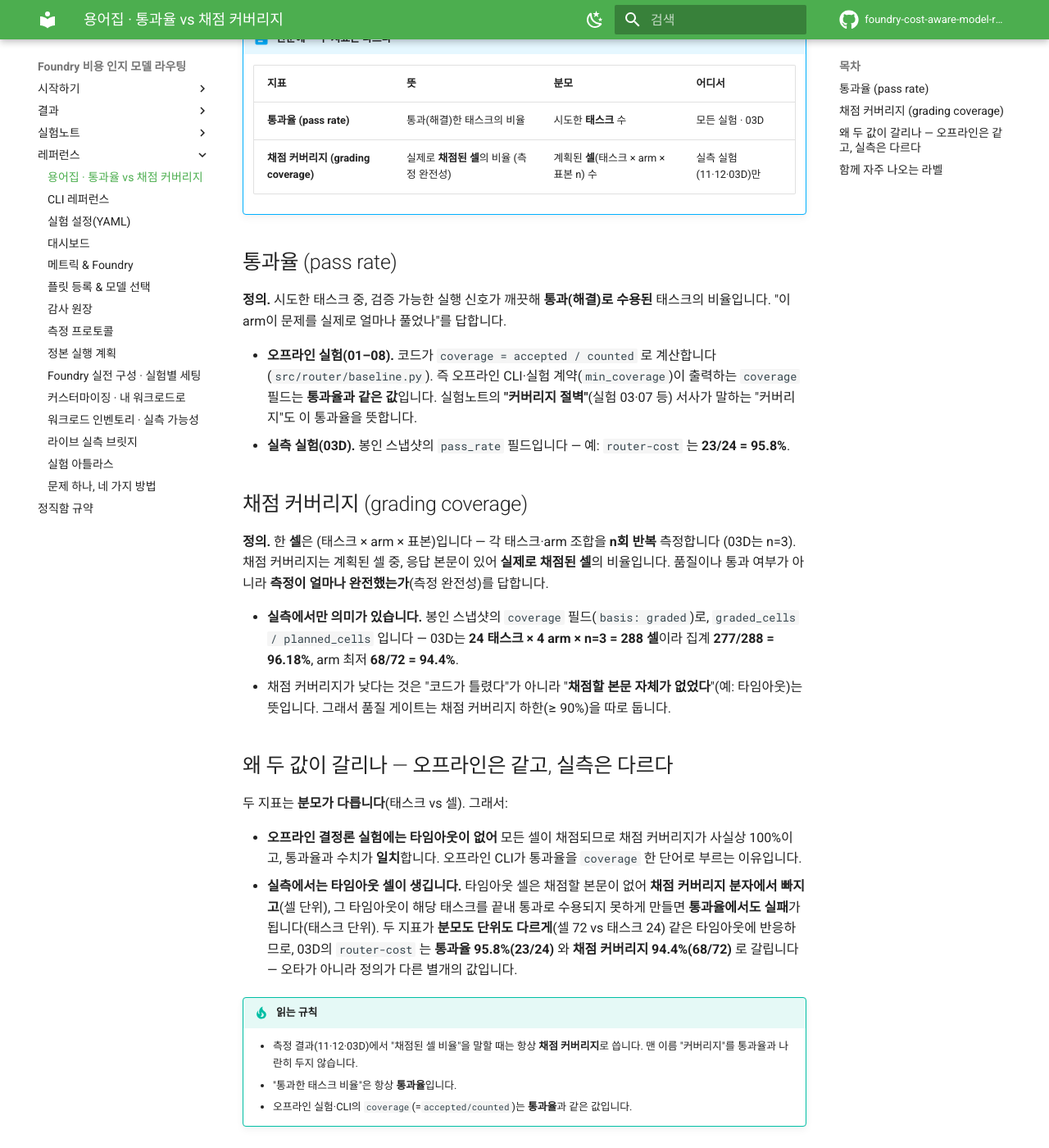
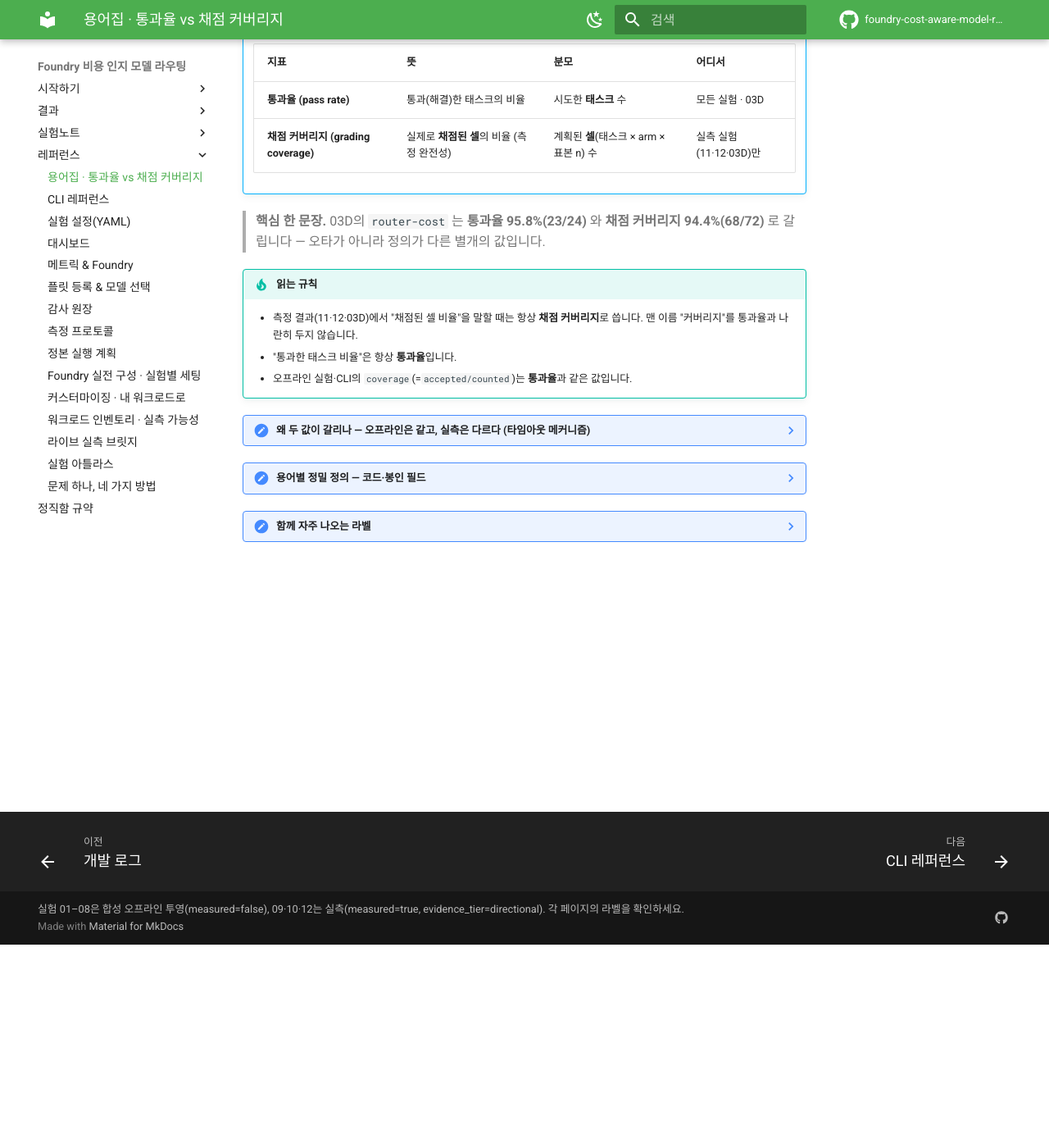
Before and after one commit to hyeonsangjeon/foundry-cost-aware-model-routing, an MkDocs documentation site: the page built from docs/manual/glossary.md, in a window 1280 px wide and 1400 px high, scrolled down 248 px. Shown: the whole window at 82% size. Built offline with MkDocs 1.6.1 and Material for MkDocs 9.7.7, drawn with Linux system fonts in a browser that asks for light colours; comment, search, counter and statistics services are not loaded; some of the changed text lies outside the part shown.

Commit message:
docs(glossary): compress to one screen with collapsible detail
The glossary had grown to ~5 screens: each term's definition, the "왜
갈리나" section, the "읽는 규칙" box, and a closing paragraph all restated
the same distinction four times. It read like a document, not a 30-second
lookup.

Restructure placement and exposure only (no definition, number, field
name, or code reference changed — verified by a token diff showing nothing
removed for either numbers or `code` spans):

- Keep visible, above the fold: the 한눈에 comparison table, a one-line
  headline ("03D의 router-cost는 통과율 95.8%(23/24)와 채점 커버리지
  94.4%(68/72)로 갈립니다"), and the 3-line 읽는 규칙 box.
- Fold the rest into collapsed Material `???` admonitions — nothing is
  deleted, only collapsed:
    - 왜 두 값이 갈리나 (타임아웃 메커니즘)
    - 용어별 정밀 정의 — 코드·봉인 필드
    - 함께 자주 나오는 라벨
- Cell definition kept intact: 셀 = (태스크 × arm × 표본 n), 03D n=3.

Co-authored-by: Copilot <223556219+Copilot@users.noreply.github.com>

```diff
--- a/docs/manual/glossary.md
+++ b/docs/manual/glossary.md
@@ -1,8 +1,7 @@
 # 용어집 — 통과율 vs 채점 커버리지
 
-이 저장소의 지표를 한 곳에서 정확히 읽기 위한 용어집입니다. 특히 **통과율(pass rate)** 과
-**채점 커버리지(grading coverage)** 는 이름이 비슷해 섞이기 쉽지만 **서로 다른 지표**입니다 —
-분모가 다르고, 측정 결과에서는 값도 갈립니다.
+이 저장소의 지표를 한 곳에서 확인하는 용어집입니다. 특히 **통과율(pass rate)** 과
+**채점 커버리지(grading coverage)** 는 이름이 비슷하지만 **서로 다른 지표**입니다.
 
 !!! abstract "한눈에 — 두 지표는 다르다"
     | 지표 | 뜻 | 분모 | 어디서 |
@@ -10,42 +9,8 @@
     | **통과율 (pass rate)** | 통과(해결)한 태스크의 비율 | 시도한 **태스크** 수 | 모든 실험 · 03D |
     | **채점 커버리지 (grading coverage)** | 실제로 **채점된 셀**의 비율 (측정 완전성) | 계획된 **셀**(태스크 × arm × 표본 n) 수 | 실측 실험(11·12·03D)만 |
 
-## 통과율 (pass rate)
-
-**정의.** 시도한 태스크 중, 검증 가능한 실행 신호가 깨끗해 **통과(해결)로 수용된** 태스크의
-비율입니다. "이 arm이 문제를 실제로 얼마나 풀었나"를 답합니다.
-
-- **오프라인 실험(01–08).** 코드가 `coverage = accepted / counted` 로 계산합니다
-  (`src/router/baseline.py`). 즉 오프라인 CLI·실험 계약(`min_coverage`)이 출력하는 `coverage`
-  필드는 **통과율과 같은 값**입니다. 실험노트의 **"커버리지 절벽"**(실험 03·07 등) 서사가
-  말하는 "커버리지"도 이 통과율을 뜻합니다.
-- **실측 실험(03D).** 봉인 스냅샷의 `pass_rate` 필드입니다 —
-  예: `router-cost` 는 **23/24 = 95.8%**.
-
-## 채점 커버리지 (grading coverage)
-
-**정의.** 한 **셀**은 (태스크 × arm × 표본)입니다 — 각 태스크·arm 조합을 **n회 반복** 측정합니다
-(03D는 n=3). 채점 커버리지는 계획된 셀 중, 응답 본문이 있어 **실제로 채점된 셀**의 비율입니다.
-품질이나 통과 여부가 아니라 **측정이 얼마나 완전했는가**(측정 완전성)를 답합니다.
-
-- **실측에서만 의미가 있습니다.** 봉인 스냅샷의 `coverage` 필드(`basis: graded`)로,
-  `graded_cells / planned_cells` 입니다 — 03D는 **24 태스크 × 4 arm × n=3 = 288 셀**이라 집계
-  **277/288 = 96.18%**, arm 최저 **68/72 = 94.4%**.
-- 채점 커버리지가 낮다는 것은 "코드가 틀렸다"가 아니라 "**채점할 본문 자체가 없었다**"(예:
-  타임아웃)는 뜻입니다. 그래서 품질 게이트는 채점 커버리지 하한(≥ 90%)을 따로 둡니다.
-
-## 왜 두 값이 갈리나 — 오프라인은 같고, 실측은 다르다
-
-두 지표는 **분모가 다릅니다**(태스크 vs 셀). 그래서:
-
-- **오프라인 결정론 실험에는 타임아웃이 없어** 모든 셀이 채점되므로 채점 커버리지가 사실상
-  100%이고, 통과율과 수치가 **일치**합니다. 오프라인 CLI가 통과율을 `coverage` 한 단어로
-  부르는 이유입니다.
-- **실측에서는 타임아웃 셀이 생깁니다.** 타임아웃 셀은 채점할 본문이 없어 **채점 커버리지
-  분자에서 빠지고**(셀 단위), 그 타임아웃이 해당 태스크를 끝내 통과로 수용되지 못하게 만들면
-  **통과율에서도 실패**가 됩니다(태스크 단위). 두 지표가 **분모도 단위도 다르게**(셀 72 vs
-  태스크 24) 같은 타임아웃에 반응하므로, 03D의 `router-cost` 는 **통과율 95.8%(23/24)** 와
-  **채점 커버리지 94.4%(68/72)** 로 갈립니다 — 오타가 아니라 정의가 다른 별개의 값입니다.
+> **핵심 한 문장.** 03D의 `router-cost` 는 **통과율 95.8%(23/24)** 와 **채점 커버리지
+> 94.4%(68/72)** 로 갈립니다 — 오타가 아니라 정의가 다른 별개의 값입니다.
 
 !!! tip "읽는 규칙"
     - 측정 결과(11·12·03D)에서 "채점된 셀 비율"을 말할 때는 항상 **채점 커버리지**로 씁니다.
@@ -53,16 +18,49 @@
     - "통과한 태스크 비율"은 항상 **통과율**입니다.
     - 오프라인 실험·CLI의 `coverage`(=`accepted/counted`)는 **통과율**과 같은 값입니다.
 
-## 함께 자주 나오는 라벨
+??? note "왜 두 값이 갈리나 — 오프라인은 같고, 실측은 다르다 (타임아웃 메커니즘)"
+    두 지표는 **분모가 다릅니다**(태스크 vs 셀). 그래서:
 
-| 라벨 | 뜻 |
-| --- | --- |
-| `measured=false` (투영) | 합성 데이터에 대한 오프라인 계산. 측정된 Azure 지출이 아님(실험 01–08). |
-| `measured=true` (실측) | 실제 Azure Foundry 호출과 usage로 측정된 값(실험 09·10·11·12). |
-| `evidence_tier=directional` | 24 과제·단일 테넌트·1회 측정 — 통계적 신뢰가 아니라 방향성 신호. |
-| `cost_complete=true` / `unpriced 0%` | 모든 셀이 고정(pinned) 요율로 가격화됨. |
-| `plan_hash` | 워크로드·정책·요율을 봉인한 내용 주소 해시. 재현/replay의 기준. |
+    - **오프라인 결정론 실험에는 타임아웃이 없어** 모든 셀이 채점되므로 채점 커버리지가 사실상
+      100%이고, 통과율과 수치가 **일치**합니다. 오프라인 CLI가 통과율을 `coverage` 한 단어로
+      부르는 이유입니다.
+    - **실측에서는 타임아웃 셀이 생깁니다.** 타임아웃 셀은 채점할 본문이 없어 **채점 커버리지
+      분자에서 빠지고**(셀 단위), 그 타임아웃이 해당 태스크를 끝내 통과로 수용되지 못하게 만들면
+      **통과율에서도 실패**가 됩니다(태스크 단위). 두 지표가 **분모도 단위도 다르게**(셀 72 vs
+      태스크 24) 같은 타임아웃에 반응하므로, 03D의 `router-cost` 는 **통과율 95.8%(23/24)** 와
+      **채점 커버리지 94.4%(68/72)** 로 갈립니다 — 오타가 아니라 정의가 다른 별개의 값입니다.
 
-각 수치의 정직 라벨(measured/projected)은 **해당 페이지에서** 확인하세요 — 이 용어집은 이름과
-정의만 통일할 뿐, 페이지별 주장 경계를 대체하지 않습니다. 경계 전반은
-[정직함 규약](../honesty.md)을 참고하세요.
+??? note "용어별 정밀 정의 — 코드·봉인 필드"
+    **통과율 (pass rate).** 시도한 태스크 중, 검증 가능한 실행 신호가 깨끗해 **통과(해결)로
+    수용된** 태스크의 비율입니다. "이 arm이 문제를 실제로 얼마나 풀었나"를 답합니다.
+
+    - **오프라인 실험(01–08).** 코드가 `coverage = accepted / counted` 로 계산합니다
+      (`src/router/baseline.py`). 즉 오프라인 CLI·실험 계약(`min_coverage`)이 출력하는 `coverage`
+      필드는 **통과율과 같은 값**입니다. 실험노트의 **"커버리지 절벽"**(실험 03·07 등) 서사가
+      말하는 "커버리지"도 이 통과율을 뜻합니다.
+    - **실측 실험(03D).** 봉인 스냅샷의 `pass_rate` 필드입니다 —
+      예: `router-cost` 는 **23/24 = 95.8%**.
+
+    **채점 커버리지 (grading coverage).** 한 **셀**은 (태스크 × arm × 표본)입니다 — 각 태스크·arm
+    조합을 **n회 반복** 측정합니다(03D는 n=3). 채점 커버리지는 계획된 셀 중, 응답 본문이 있어
+    **실제로 채점된 셀**의 비율입니다. 품질이나 통과 여부가 아니라 **측정이 얼마나 완전했는가**
+    (측정 완전성)를 답합니다.
+
+    - **실측에서만 의미가 있습니다.** 봉인 스냅샷의 `coverage` 필드(`basis: graded`)로,
+      `graded_cells / planned_cells` 입니다 — 03D는 **24 태스크 × 4 arm × n=3 = 288 셀**이라 집계
+      **277/288 = 96.18%**, arm 최저 **68/72 = 94.4%**.
+    - 채점 커버리지가 낮다는 것은 "코드가 틀렸다"가 아니라 "**채점할 본문 자체가 없었다**"(예:
+      타임아웃)는 뜻입니다. 그래서 품질 게이트는 채점 커버리지 하한(≥ 90%)을 따로 둡니다.
+
+??? note "함께 자주 나오는 라벨"
+    | 라벨 | 뜻 |
+    | --- | --- |
+    | `measured=false` (투영) | 합성 데이터에 대한 오프라인 계산. 측정된 Azure 지출이 아님(실험 01–08). |
+    | `measured=true` (실측) | 실제 Azure Foundry 호출과 usage로 측정된 값(실험 09·10·11·12). |
+    | `evidence_tier=directional` | 24 과제·단일 테넌트·1회 측정 — 통계적 신뢰가 아니라 방향성 신호. |
+    | `cost_complete=true` / `unpriced 0%` | 모든 셀이 고정(pinned) 요율로 가격화됨. |
+    | `plan_hash` | 워크로드·정책·요율을 봉인한 내용 주소 해시. 재현/replay의 기준. |
+
+    각 수치의 정직 라벨(measured/projected)은 **해당 페이지에서** 확인하세요 — 이 용어집은 이름과
+    정의만 통일할 뿐, 페이지별 주장 경계를 대체하지 않습니다. 경계 전반은
+    [정직함 규약](../honesty.md)을 참고하세요.
```
